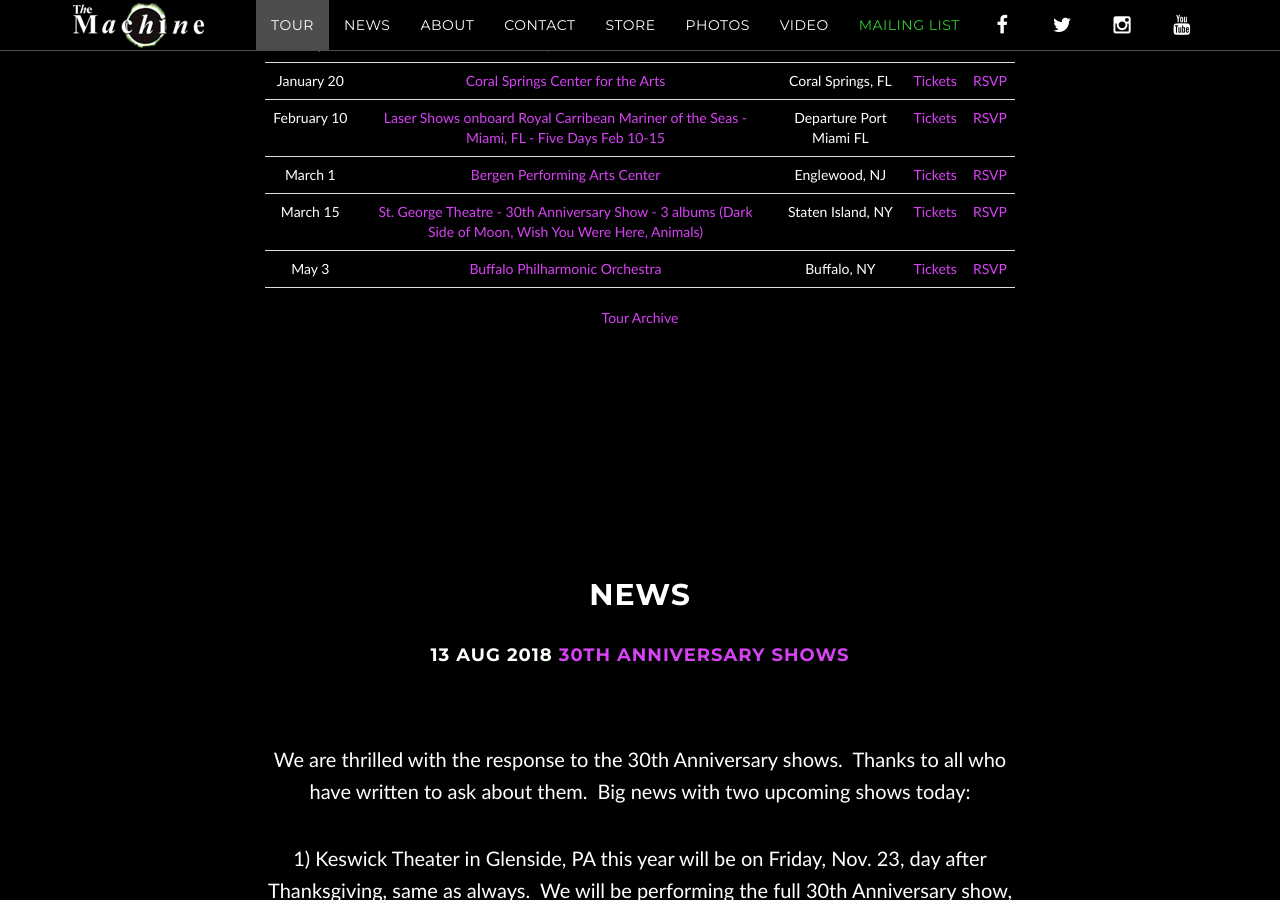
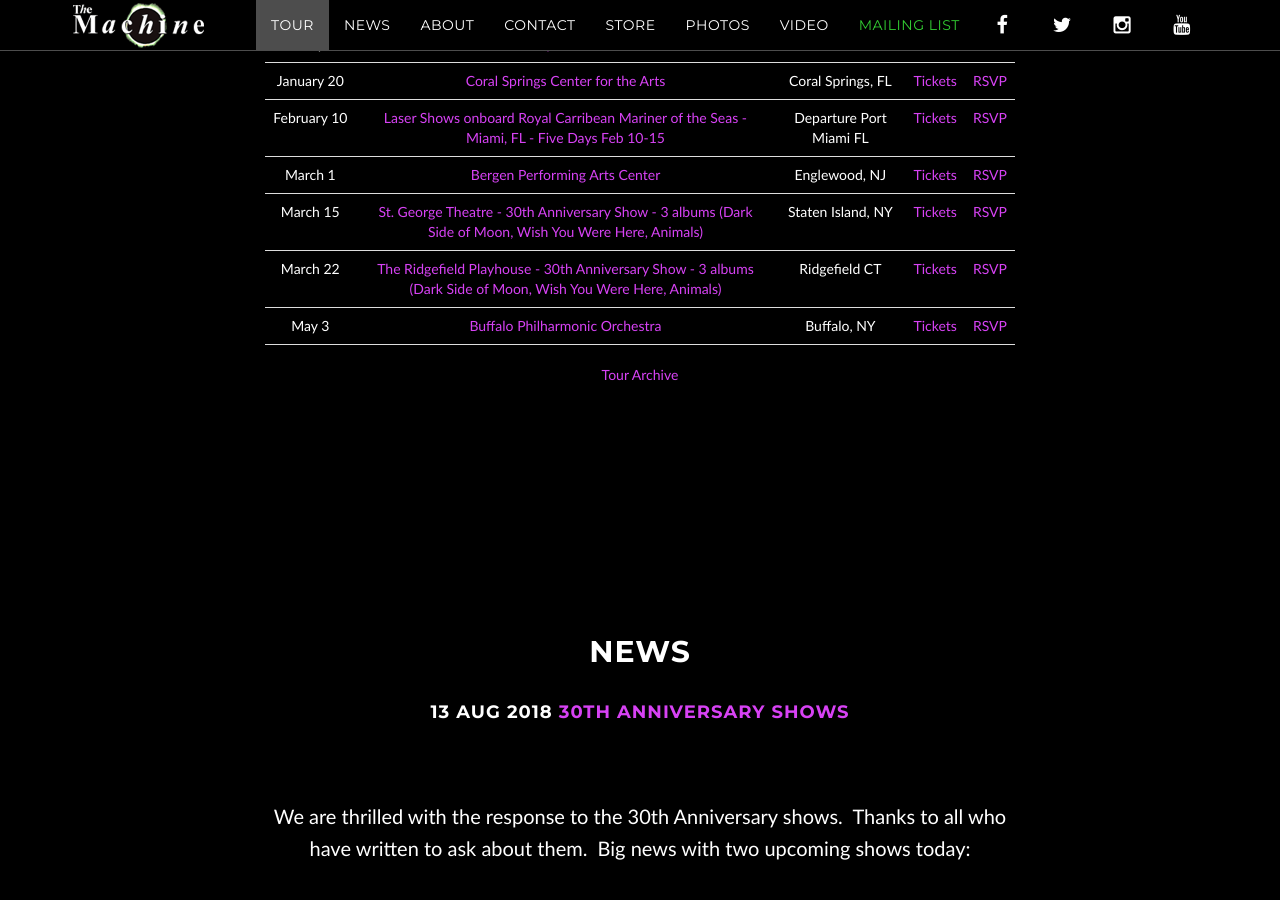
Before and after one commit to machineweb/machineweb.github.io, a Jekyll site: the page built from index.html, in a window 1280 px wide and 900 px high, scrolled down 1677 px. Built offline with Jekyll 4.4.1, drawn with Linux system fonts in a browser that asks for light colours; comment, search, counter and statistics services are not loaded.

Commit message:
New tour item

```diff
--- a/_data/tour.yml
+++ b/_data/tour.yml
@@ -3617,3 +3617,11 @@
     tickets-url: "https://www.stateofithaca.org/event/1763738-machine-performs-pink-floyd-ithaca/"
     rsvp-url: "https://www.facebook.com/events/345859945981694/"
     order: "1543640400000"
+
+  - date: "March 22 2019"
+    venue: "The Ridgefield Playhouse - 30th Anniversary Show - 3 albums (Dark Side of Moon, Wish You Were Here, Animals)"
+    venue-url: " https://ridgefieldplayhouse.org/"
+    location: "Ridgefield CT"
+    tickets-url: "https://ridgefieldplayhouse.org/events/the-machine-performs-pink-floyd-30th-anniversary-tour/"
+    rsvp-url: "https://www.facebook.com/events/580449369037874/"
+    order: "1553230800000"
```
